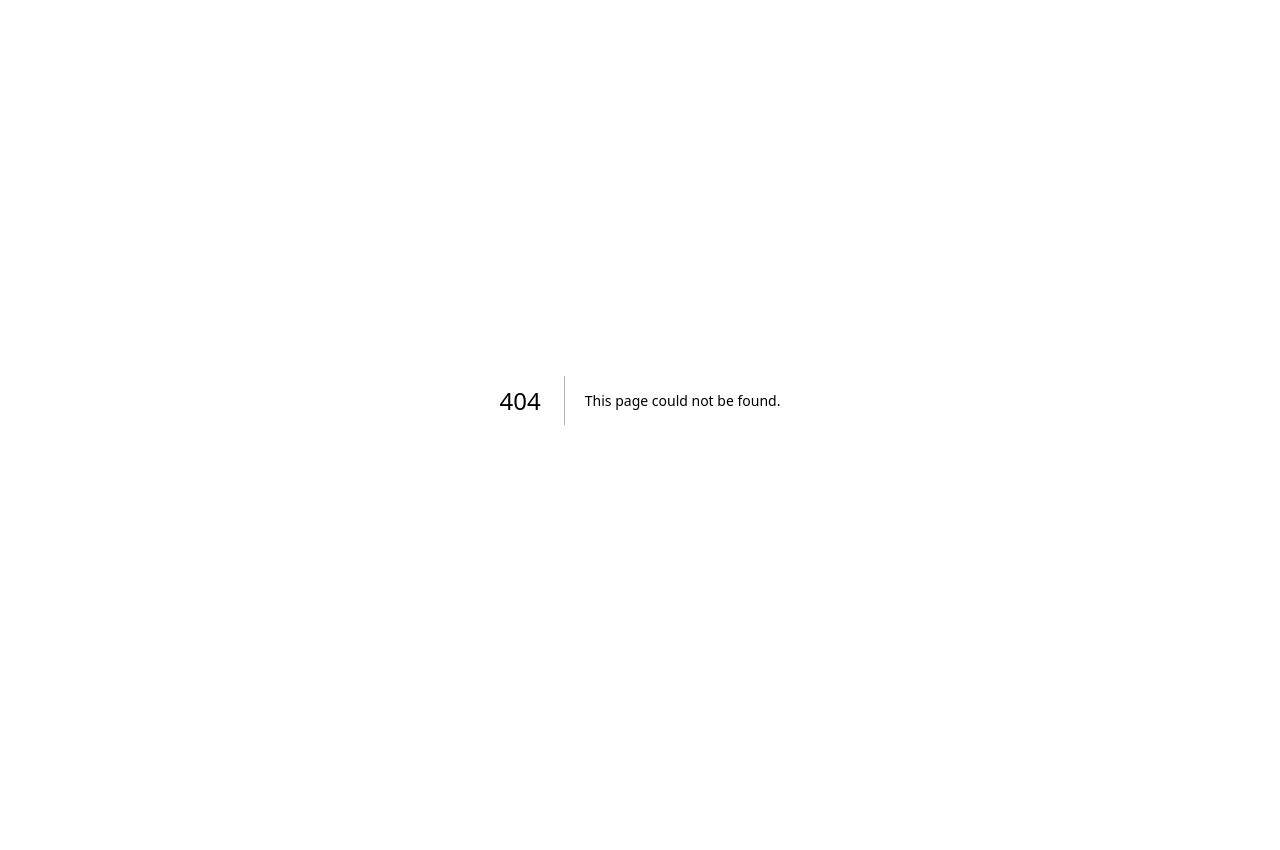
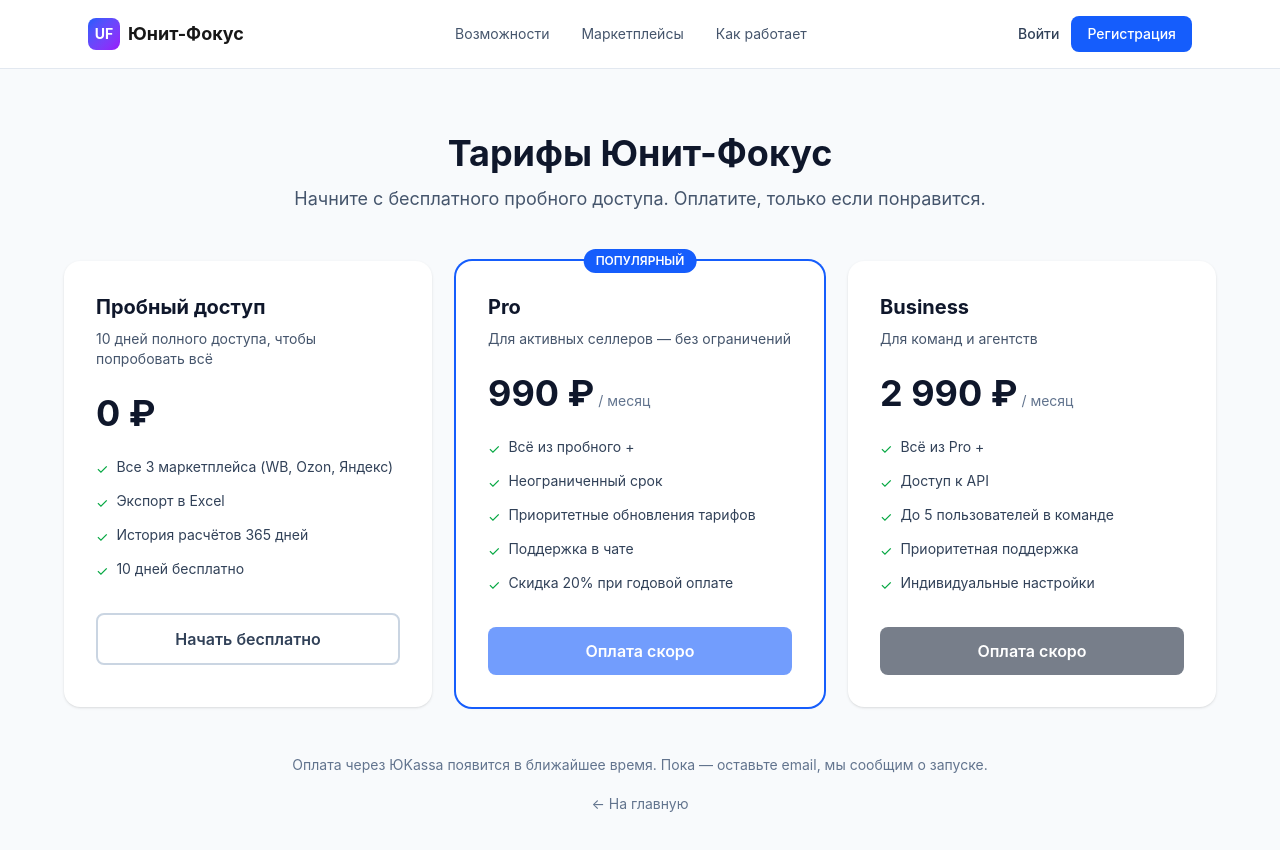
Before and after one commit to kriktik5-max/unit-focus, a Next.js app in the folder frontend/: page /pricing in a window 1280 px wide. Before the commit this address had no page. Shown: the top 850 px of the page. Before the commit the page ends 800 px from the top, so only its background shows below. Built offline with nearby package versions, Linux system fonts and the light colour scheme; no server answers.

Commit message:
Add pricing page

```diff
--- /dev/null
+++ b/frontend/app/pricing/page.tsx
@@ -0,0 +1,163 @@
+'use client';
+
+import Link from 'next/link';
+import { useEffect, useState } from 'react';
+import { getToken } from '../lib/auth';
+import { Header } from '../components/Header';
+
+type Plan = {
+  code: string;
+  name: string;
+  price: number;
+  description: string;
+  features: string[];
+  popular?: boolean;
+};
+
+const PLANS: Plan[] = [
+  {
+    code: 'trial',
+    name: 'Пробный доступ',
+    price: 0,
+    description: '10 дней полного доступа, чтобы попробовать всё',
+    features: [
+      'Все 3 маркетплейса (WB, Ozon, Яндекс)',
+      'Экспорт в Excel',
+      'История расчётов 365 дней',
+      '10 дней бесплатно',
+    ],
+  },
+  {
+    code: 'pro',
+    name: 'Pro',
+    price: 990,
+    description: 'Для активных селлеров — без ограничений',
+    popular: true,
+    features: [
+      'Всё из пробного +',
+      'Неограниченный срок',
+      'Приоритетные обновления тарифов',
+      'Поддержка в чате',
+      'Скидка 20% при годовой оплате',
+    ],
+  },
+  {
+    code: 'business',
+    name: 'Business',
+    price: 2990,
+    description: 'Для команд и агентств',
+    features: [
+      'Всё из Pro +',
+      'Доступ к API',
+      'До 5 пользователей в команде',
+      'Приоритетная поддержка',
+      'Индивидуальные настройки',
+    ],
+  },
+];
+
+export default function PricingPage() {
+  const [loggedIn, setLoggedIn] = useState(false);
+
+  useEffect(() => {
+    setLoggedIn(getToken() !== null);
+  }, []);
+
+  return (
+    <>
+      <Header />
+      <main className="min-h-screen bg-slate-50 py-16 px-4">
+        <div className="max-w-6xl mx-auto">
+          <div className="text-center mb-12">
+            <h1 className="text-4xl font-bold text-slate-900 mb-3">
+              Тарифы Юнит-Фокус
+            </h1>
+            <p className="text-slate-600 text-lg">
+              Начните с бесплатного пробного доступа. Оплатите, только если понравится.
+            </p>
+          </div>
+
+          <div className="grid md:grid-cols-3 gap-6">
+            {PLANS.map((plan) => (
+              <div
+                key={plan.code}
+                className={`relative bg-white rounded-2xl shadow-sm p-8 ${
+                  plan.popular ? 'ring-2 ring-blue-600 shadow-lg' : ''
+                }`}
+              >
+                {plan.popular && (
+                  <div className="absolute -top-3 left-1/2 -translate-x-1/2 bg-blue-600 text-white text-xs font-semibold px-3 py-1 rounded-full">
+                    ПОПУЛЯРНЫЙ
+                  </div>
+                )}
+
+                <h3 className="text-xl font-bold text-slate-900 mb-2">{plan.name}</h3>
+                <p className="text-sm text-slate-600 mb-6">{plan.description}</p>
+
+                <div className="mb-6">
+                  <span className="text-4xl font-bold text-slate-900">
+                    {plan.price.toLocaleString('ru-RU')} ₽
+                  </span>
+                  {plan.price > 0 && (
+                    <span className="text-slate-500 text-sm"> / месяц</span>
+                  )}
+                </div>
+
+                <ul className="space-y-3 mb-8">
+                  {plan.features.map((f) => (
+                    <li key={f} className="flex items-start gap-2 text-sm">
+                      <span className="text-green-600 mt-0.5">✓</span>
+                      <span className="text-slate-700">{f}</span>
+                    </li>
+                  ))}
+                </ul>
+
+                {plan.code === 'trial' && (
+                  <Link
+                    href={loggedIn ? '/account' : '/register'}
+                    className="block text-center w-full py-3 rounded-lg border-2 border-slate-300 text-slate-700 font-semibold hover:bg-slate-50 transition"
+                  >
+                    {loggedIn ? 'Ваш текущий план' : 'Начать бесплатно'}
+                  </Link>
+                )}
+
+                {plan.code === 'pro' && (
+                  <button
+                    disabled
+                    className="w-full py-3 rounded-lg bg-blue-600 text-white font-semibold opacity-60 cursor-not-allowed"
+                    title="Оплата скоро будет доступна"
+                  >
+                    Оплата скоро
+                  </button>
+                )}
+
+                {plan.code === 'business' && (
+                  <button
+                    disabled
+                    className="w-full py-3 rounded-lg bg-slate-800 text-white font-semibold opacity-60 cursor-not-allowed"
+                    title="Оплата скоро будет доступна"
+                  >
+                    Оплата скоро
+                  </button>
+                )}
+              </div>
+            ))}
+          </div>
+
+          <div className="mt-12 text-center">
+            <p className="text-sm text-slate-500 mb-4">
+              Оплата через ЮKassa появится в ближайшее время. Пока — оставьте email,
+              мы сообщим о запуске.
+            </p>
+            <Link
+              href="/"
+              className="text-sm text-slate-500 hover:text-slate-800"
+            >
+              ← На главную
+            </Link>
+          </div>
+        </div>
+      </main>
+    </>
+  );
+}
```
